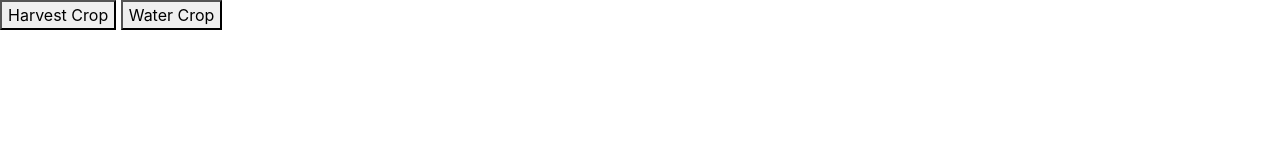
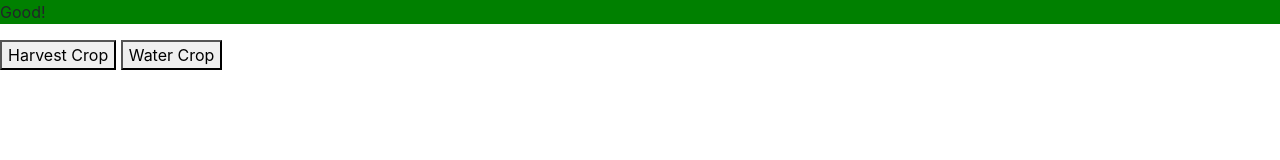
Before and after one commit to taylorsomers/pizza-farm, a website built with webpack: page src/index.html in a window 1280 px wide. Built offline with nearby package versions, Linux system fonts and the light colour scheme.

Commit message:
Add HTML, CSS, and UI logic to create a meter displaying crop water level
Co-authored-by: Beverly Potts <pottsbeverly@gmail.com>

```diff
--- a/src/index.html
+++ b/src/index.html
@@ -6,6 +6,7 @@
     <title>Pizza Farm</title>
   </head>
   <body>
+    <div class="water-meter"></div>
     <button id="harvest">Harvest Crop</button>
     <button id="water">Water Crop</button>
   </body>
--- a/src/main.js
+++ b/src/main.js
@@ -21,11 +21,27 @@ function gameOver(farmer) {
   }, 1000);
 }
 
+function waterMeter(crop) {
+  setInterval(() => {
+    if (crop.waterLevel > 20) {
+      $("div.water-meter").html("<p id='good'>Good!</p>");
+    } else if (crop.waterLevel > 10) {
+      $("div.water-meter").html("<p id='thirsty'>Getting Thirsty!</p>");
+    } else {
+      $("div.water-meter").html("<p id='withering'>Withering!</p>");
+    }
+  });
+}
+
 $(document).ready(function() {
   const eustace = new Farmer("Eustace");
   const tomato = new Tomato();
   eustace.addCrop(tomato);
+  waterMeter(tomato);
   gameOver(eustace);
+  if (tomato.waterLevel > 20) {
+    $("div.water-meter").html("<p>Good!</p>");
+  }
   $("button#harvest").click(() => {
     if (tomato.harvestStatus === "ready") {
       harvestCrop(eustace, tomato);
--- a/src/styles.css
+++ b/src/styles.css
@@ -0,0 +1,11 @@
+#good {
+  background-color: green;
+}
+
+#thirsty {
+  background-color: orange;
+}
+
+#withering {
+  background-color: red;
+}
```
